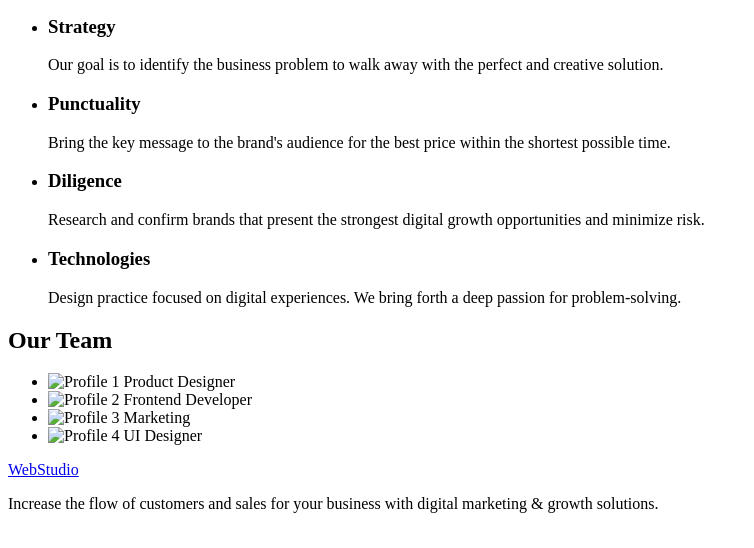
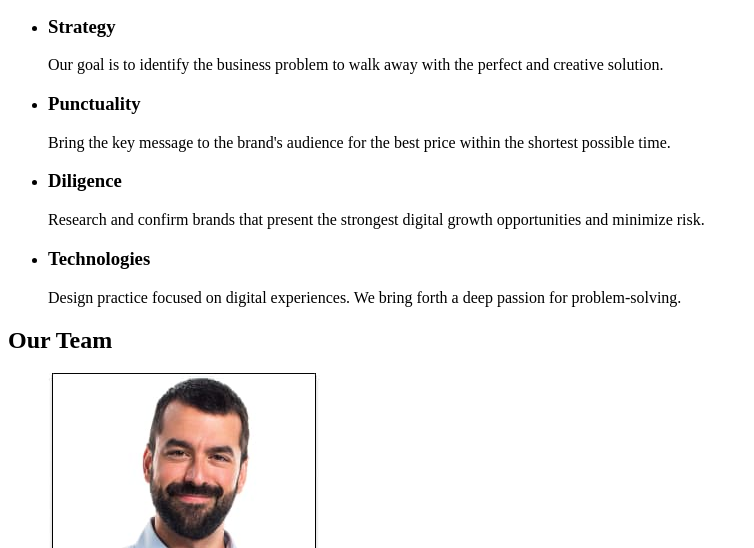
Before and after one commit to ViktoriiaKytsenko/goit-markup-hw-01, a plain HTML site: page index.html in a window 1280 px wide. Shown: the part 252-800 px from the top of the page, without its empty margins (0-754 px from the left). Drawn offline with Linux system fonts and the light colour scheme.

Commit message:
added folder images changed index.html

```diff
--- a/index.html
+++ b/index.html
@@ -28,6 +28,7 @@
       <h1>Effective Solutions for Your Business</h1>
       <button type="button">Order Service</button>
 
+      <!-- section 1 -->
       <section>
         <h2 hidden>About Us</h2>
         <ul>
@@ -61,20 +62,22 @@
           </li>
         </ul>
       </section>
+
+      <!-- section 2 -->
       <section>
         <h2>Our Team</h2>
         <ul>
           <li>
-            <img src="Team1.jpeg" alt="Profile 1 Product Designer" />
+            <img src="./images/Team 1.jpg" alt="Profile 1 Product Designer" />
           </li>
           <li>
-            <img src="Team2.jpeg" alt="Profile 2 Frontend Developer" />
+            <img src="./images/Team 2.jpg" alt="Profile 2 Frontend Developer" />
           </li>
           <li>
-            <img src="Team3.jpeg" alt="Profile 3 Marketing" />
+            <img src="./images/Team 3.jpg" alt="Profile 3 Marketing" />
           </li>
           <li>
-            <img src="Team4.jpeg" alt="Profile 4 UI Designer" />
+            <img src="./images/Team 4.jpg" alt="Profile 4 UI Designer" />
           </li>
         </ul>
       </section>
```
Also changed, not shown: images/Team 1.jpg (added), images/Team 2.jpg (added), images/Team 3.jpg (added), images/Team 4.jpg (added).
